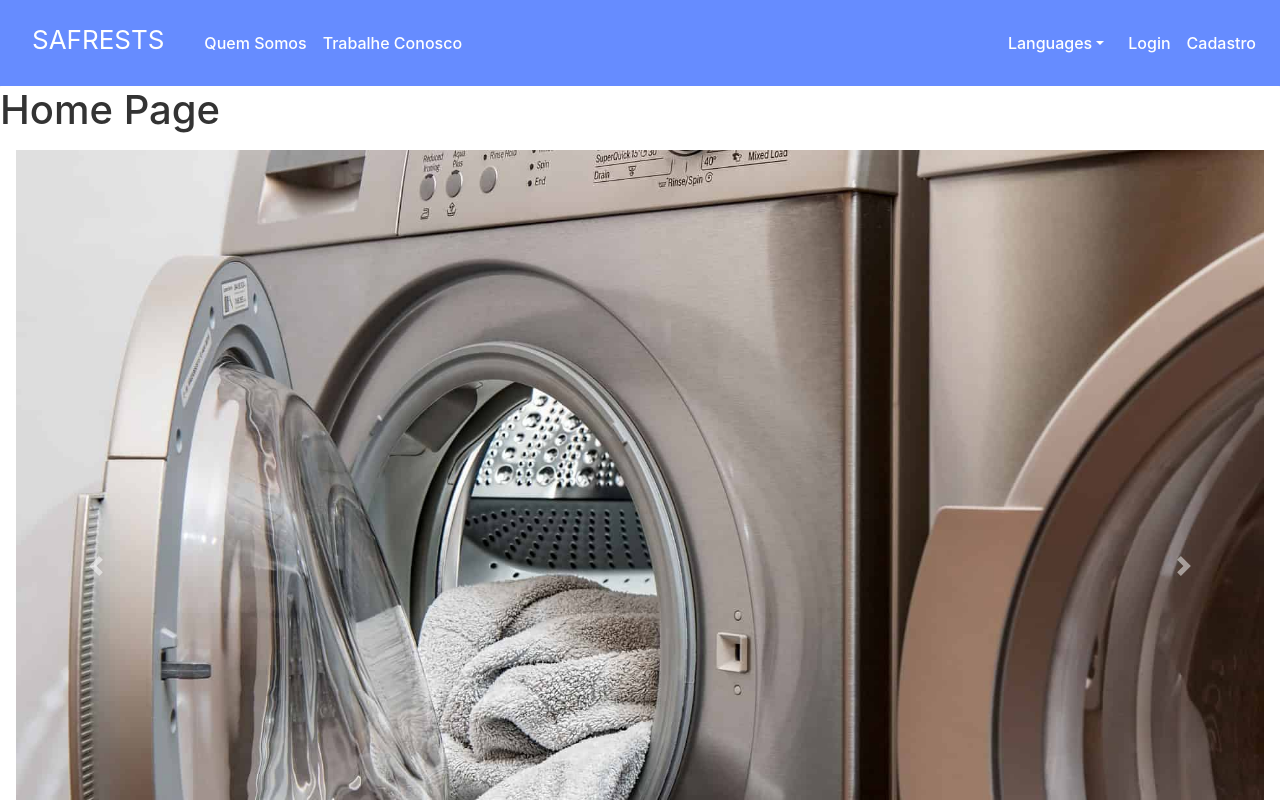
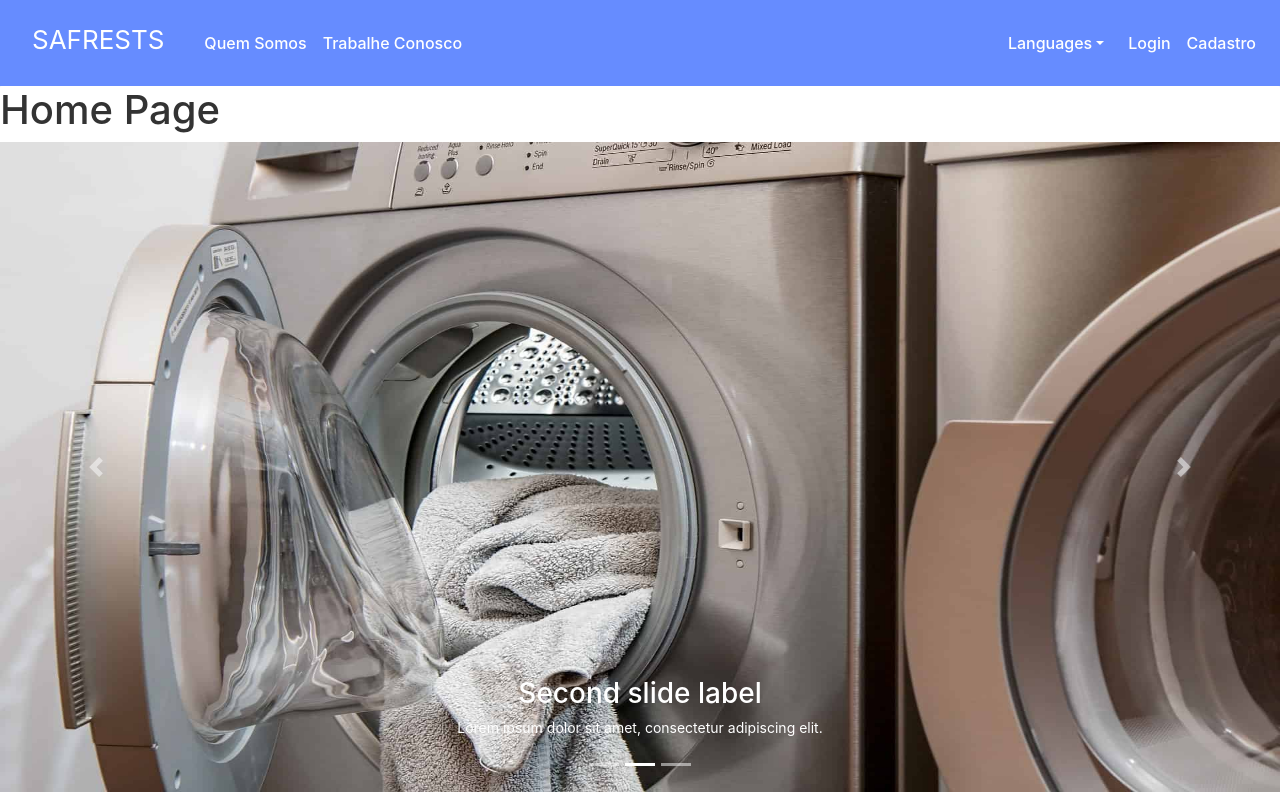
Before and after one commit to SafraPC/safrest, a React (Create React App) app: page / in a window 1280 px wide. Shown: the top 800 px of the page. Built offline with nearby package versions, Linux system fonts and the light colour scheme; the HTML template or start-up script is replaced by a standard one.

Commit message:
fix: carousel width and height responsive

```diff
--- a/src/pages/Home/carousel.js
+++ b/src/pages/Home/carousel.js
@@ -1,44 +1,35 @@
-import React from 'react';
-import './styles.css'
+import React from "react";
+import "./styles.css";
 
-import ambient from '../../assets/ambient.jpg'
-import beauty from '../../assets/beauty.jpg'
-import peopleUsing from '../../assets/peopleUsing.jpg'
-import { Carousel } from 'react-bootstrap';
+import ambient from "../../assets/ambient.jpg";
+import beauty from "../../assets/beauty.jpg";
+import peopleUsing from "../../assets/peopleUsing.jpg";
+import { Carousel } from "react-bootstrap";
+
 function HomeCarousel() {
 	return (
-<Carousel className="navbar myCarrousel">
-  <Carousel.Item interval={2500} >
-    <img
-      className="d-block w-100 myImage"
-      src={ambient}
-      alt="First slide"
-    />
+		<Carousel style={{ height: "650px" }}>
+			<Carousel.Item interval={2500}>
+				<img className="d-block" src={ambient} alt="First slide" />
 				<Carousel.Caption>
 					<h3>First slide label</h3>
 					<p>Nulla vitae elit libero, a pharetra augue mollis interdum.</p>
 				</Carousel.Caption>
 			</Carousel.Item>
-  <Carousel.Item interval={2500}  >
-    <img
-      className="d-block w-100 myImage"
-      src={beauty}
-      alt="Second slide"
-    />
+			<Carousel.Item interval={2500}>
+				<img className="d-block" src={beauty} alt="Second slide" />
 				<Carousel.Caption>
 					<h3>Second slide label</h3>
 					<p>Lorem ipsum dolor sit amet, consectetur adipiscing elit.</p>
 				</Carousel.Caption>
 			</Carousel.Item>
 			<Carousel.Item interval={2500}>
-    <img
-      className="d-block w-100 myImage "
-      src={peopleUsing}
-      alt="Third slide"
-    />
+				<img className="d-block " src={peopleUsing} alt="Third slide" />
 				<Carousel.Caption>
 					<h3>Third slide label</h3>
-      <p>Praesent commodo cursus magna, vel scelerisque nisl consectetur.</p>
+					<p>
+						Praesent commodo cursus magna, vel scelerisque nisl consectetur.
+					</p>
 				</Carousel.Caption>
 			</Carousel.Item>
 		</Carousel>
--- a/src/pages/Home/styles.css
+++ b/src/pages/Home/styles.css
@@ -0,0 +1,8 @@
+:is(.carousel-inner, .carousel-item) {
+  height: 100%;
+}
+.carousel-item img {
+  width: 100%;
+  max-height: 100%;
+  background-size: cover;
+}
--- a/src/styles/default.js
+++ b/src/styles/default.js
@@ -4,9 +4,10 @@ export const Page = styled.div`
 	width: 100%;
 	min-height: 100vh;
 	background-color: #edf4f5;
-`
+`;
 export const view = css`
 	width: 100%;
+	max-width: 1440px;
 	height: auto;
 	min-height: 90vh;
 	display: flex;
@@ -18,4 +19,4 @@ export const view = css`
 
 export const ScreenView = styled.div`
 	${view};
-`
+`;
```
Lines whose indentation alone changed are shown as unchanged.
